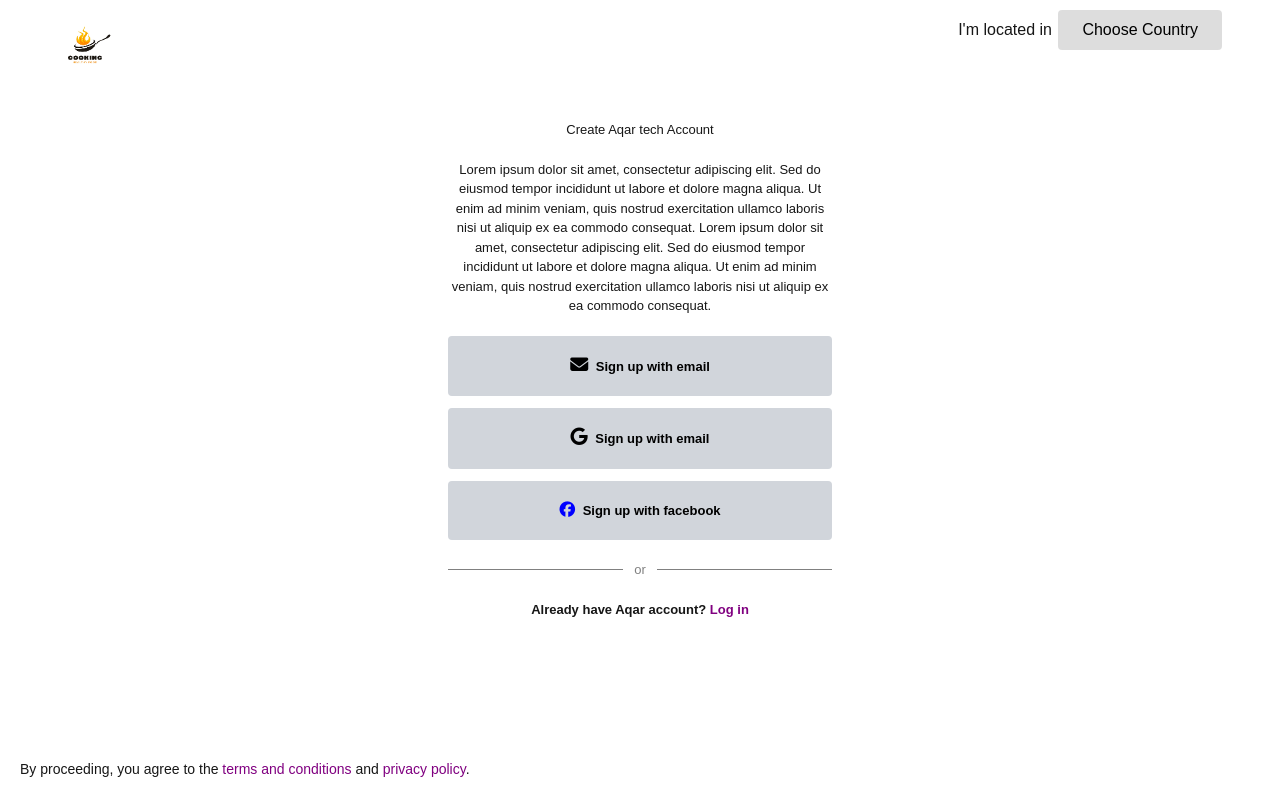
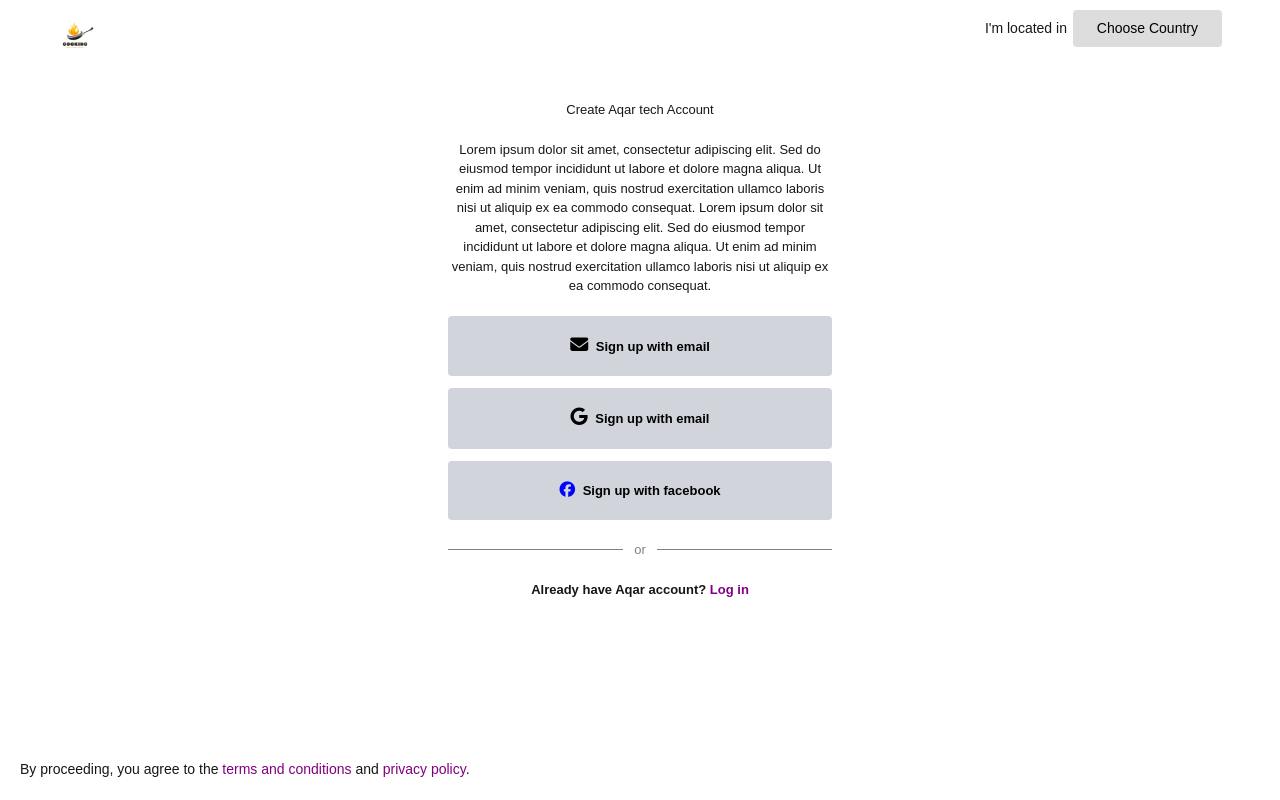
Before and after one commit to AH-2002/Aqaratak, a Next.js app: page /auth/register in a window 1280 px wide. Built offline with nearby package versions, Linux system fonts and the light colour scheme.

Commit message:
update navbar

```diff
--- a/app/auth/register/page.js
+++ b/app/auth/register/page.js
@@ -6,13 +6,13 @@ export default function register() {
 
     return (
         <section className='register' style={{ padding: '10px 0' }}>
-            <nav style={{ display: 'flex', justifyContent: 'space-between', margin: '0 50px' }}>
+            <nav style={{ display: 'flex', justifyContent: 'space-between', margin: '0 50px',fontSize:'14px' }}>
                 <div>
                     <Image
                         src='/logo.png'
                         alt='Logo'
-                        width={70}
-                        height={70}
+                        width={50}
+                        height={50}
                     />
                 </div>
                 <div className="relative group" style={{ display: 'inline-block', marginRight: '8px', verticalAlign: 'middle' }} >
```
